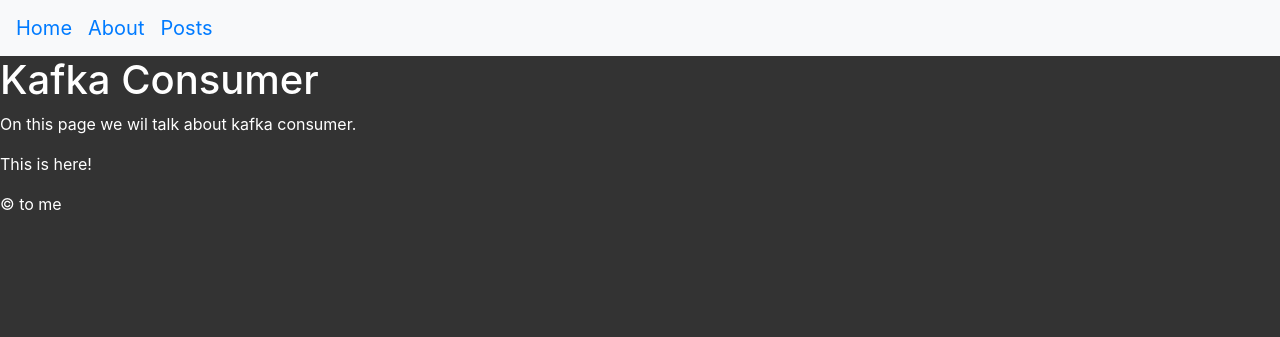
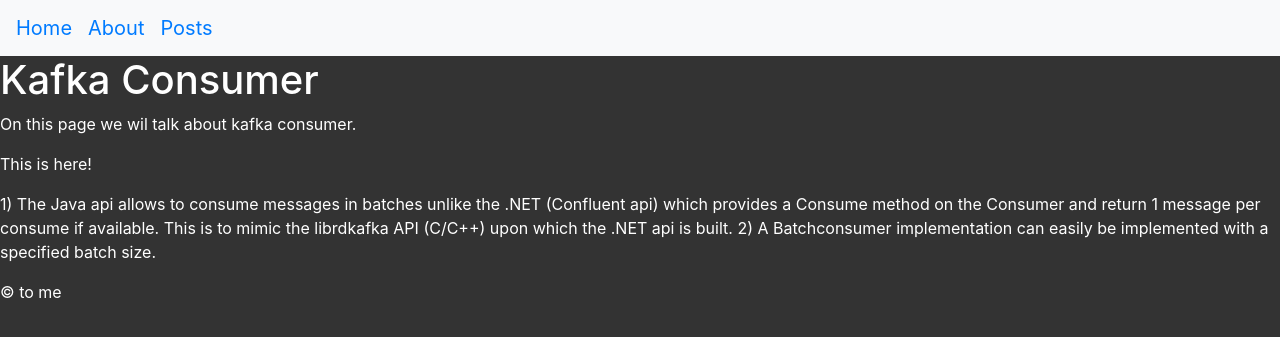
Before and after one commit to ChanStacker/chanstacker.github.io, a Jekyll site: the page built from _posts/2022-01-21-kafka-consumer.markdown, in a window 1280 px wide. Shown: the top 337 px of the page. Built offline with Jekyll 4.4.1, drawn with Linux system fonts in a browser that asks for light colours.

Commit message:
TBS-2: notes

```diff
--- a/_posts/2022-01-21-kafka-consumer.markdown
+++ b/_posts/2022-01-21-kafka-consumer.markdown
@@ -2,9 +2,12 @@
 layout: default
 title:  "Kafka Consumer"
 date:   2022-01-21 12:00:00 +0100
-categories: techarticle
+categories: Kafka
 ---
 
 On this page we wil talk about kafka consumer.
 
 This is here!
+
+1) The Java api allows to consume messages in batches unlike the .NET (Confluent api) which provides a Consume method on the Consumer and return 1 message per consume if available.  This is to mimic the librdkafka API (C/C++) upon which the .NET api is built.
+2) A Batchconsumer implementation can easily be implemented with a specified batch size.
```
Also changed, not shown: _posts/2022-01-31-efcore.markdown (added, +14 -0 lines).
